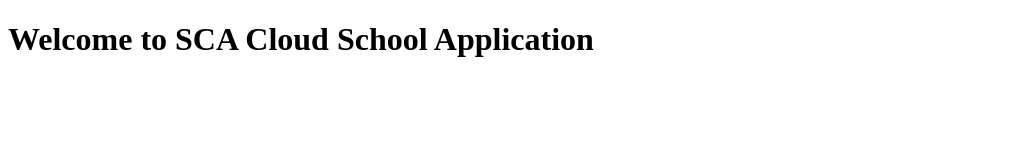
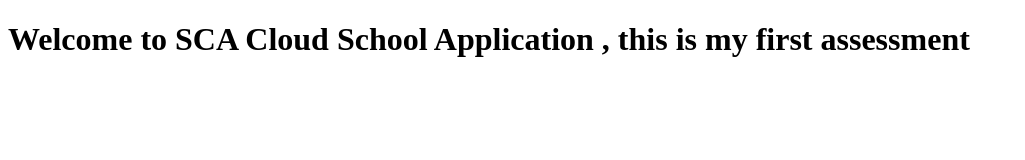
Before and after one commit to Techbae22/SCA-Cloud-School-Application, a website: page index.html in a window 1280 px wide. Shown: the whole page, without its empty margins (0-1025 px from the left). Drawn offline with Linux system fonts and the light colour scheme.

Commit message:
made changes to foldder directory

```diff
--- a/index.html
+++ b/index.html
@@ -6,6 +6,6 @@
         <meta name="viewport" content="width=device-width, initial-scale=1.0" />
     </head>
     <body>
-        <h1> Welcome to SCA Cloud School Application </h1>
+        <h1>Welcome to SCA Cloud School Application , this is my first assessment </h1>
     </body>
 </html>
```
